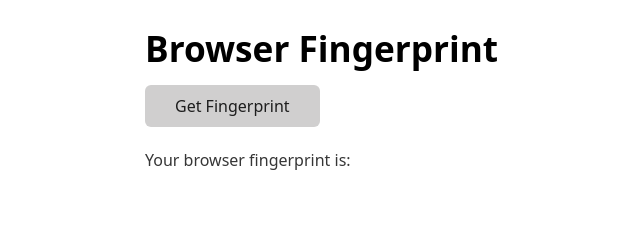
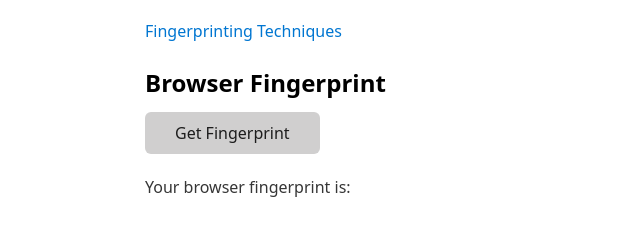
Before and after one commit to Drift64exe/UI-stuff, a plain HTML site: page index.html in a window 1280 px wide. Shown: the whole page, without its empty margins (95-735 px from the left). Drawn offline with nearby package versions, Linux system fonts and the light colour scheme.

Commit message:
Update and rename web.html to index.html

```diff
--- a/web.html
+++ b/index.html
@@ -3,10 +3,13 @@
 <head>
   <meta charset="UTF-8">
   <link rel="stylesheet" href="https://cdn.jsdelivr.net/npm/water.css@2/out/water.css">
-  <title>Thumbmark Fingerprint Test</title>
+  <title>Browser Fingerprint</title>
 </head>
 <body>
-  <h1>Browser Fingerprint</h1>
+    <nav>
+        <a href="./info.html">Fingerprinting Techniques</a>
+    </nav>
+  <h2>Browser Fingerprint</h2>
   <button id="btn">Get Fingerprint</button>
   <p>Your browser fingerprint is:</p>
   <p id="thumbmark"></p>
```
